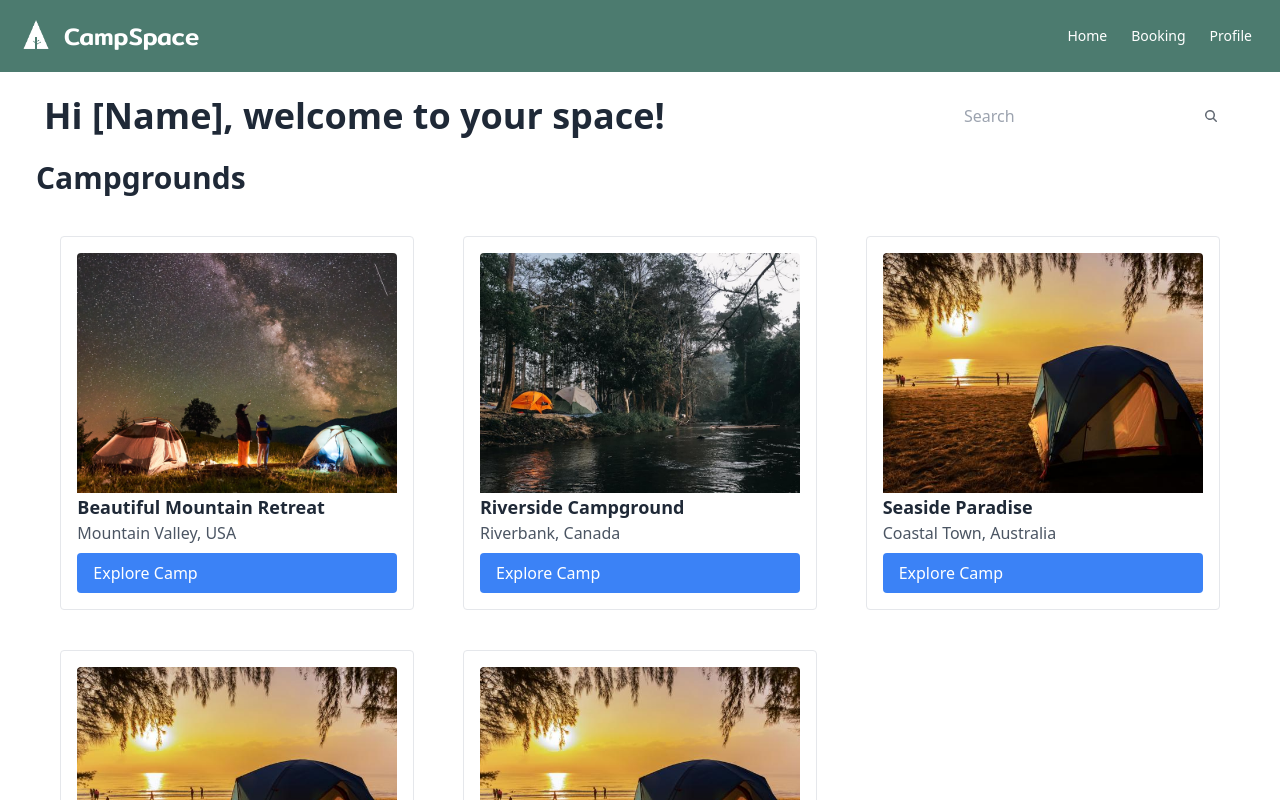
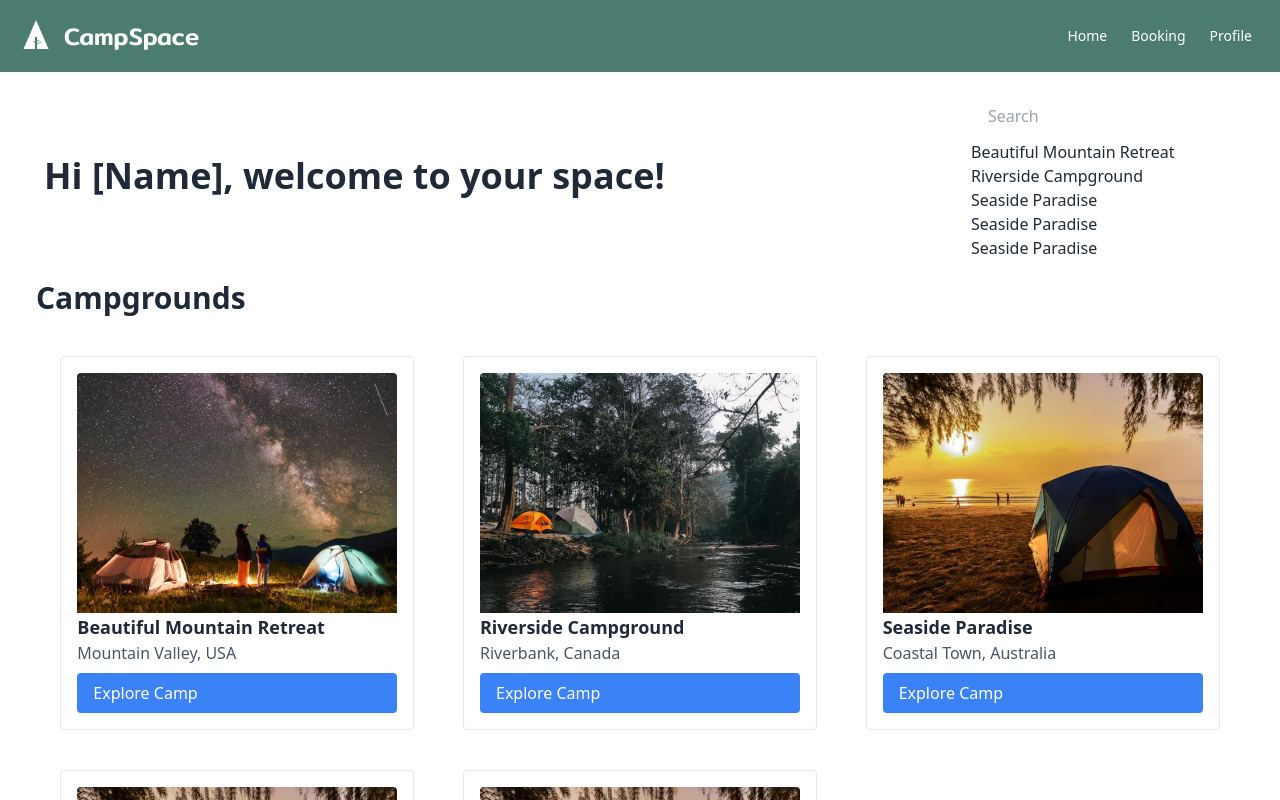
Before and after one commit to Paepilai/PROJECT2-SEC-1-GETA, a Vue app: page / in a window 1280 px wide. Shown: the top 800 px of the page. Built offline with nearby package versions, Linux system fonts and the light colour scheme.

Commit message:
Update Home.vue

```diff
--- a/src/views/Home.vue
+++ b/src/views/Home.vue
@@ -3,8 +3,18 @@ import campData from "../../data/camp.json";
 import Camplist from "../components/Navbar.vue";
 import CampCard from "../components/CampCard.vue";
 import ListCard from "../components/ListCard.vue";
-import { ref, onMounted } from "vue";
+import { ref, onMounted, computed} from "vue";
+
 const campgrounds = ref([]);
+
+const searchQuery = ref('');
+const items = ref(campData);
+
+const filteredItems = computed(() => {
+  return items.value.filter(item => {
+    return item.name.toLowerCase().includes(searchQuery.value.toLowerCase());
+  });
+});
 
 onMounted(async () => {
   try {
@@ -24,22 +34,16 @@ onMounted(async () => {
   <div class="grid-container">
     <div class="flex items-center justify-between px-3 py-5">
       <h1 class="ml-8 text-4xl font-bold">Hi [Name], welcome to your space!</h1>
-
-      <label class="mr-8 input input-bordered- flex items-center gap-2">
-        <input type="text" class="grow" placeholder="Search" />
-        <svg
-          xmlns="http://www.w3.org/2000/svg"
-          viewBox="0 0 16 16"
-          fill="currentColor"
-          class="w-4 h-4 opacity-70"
-        >
-          <path
-            fill-rule="evenodd"
-            d="M9.965 11.026a5 5 0 1 1 1.06-1.06l2.755 2.754a.75.75 0 1 1-1.06 1.06l-2.755-2.754ZM10.5 7a3.5 3.5 0 1 1-7 0 3.5 3.5 0 0 1 7 0Z"
-            clip-rule="evenodd"
-          />
-        </svg>
-      </label>
+      <div id="app">
+    <label class="mr-8 input input-bordered- flex items-center gap-2">
+      <input type="text" v-model="searchQuery" class="grow" placeholder="Search" />
+    </label>
+    <ul>
+      <li v-for="item in filteredItems" :key="item.id">
+        {{ item.name }}
+      </li>
+    </ul>
+  </div>
     </div>
     <h1 class="ml-9 text-3xl font-bold">Campgrounds</h1>
   </div>
```
